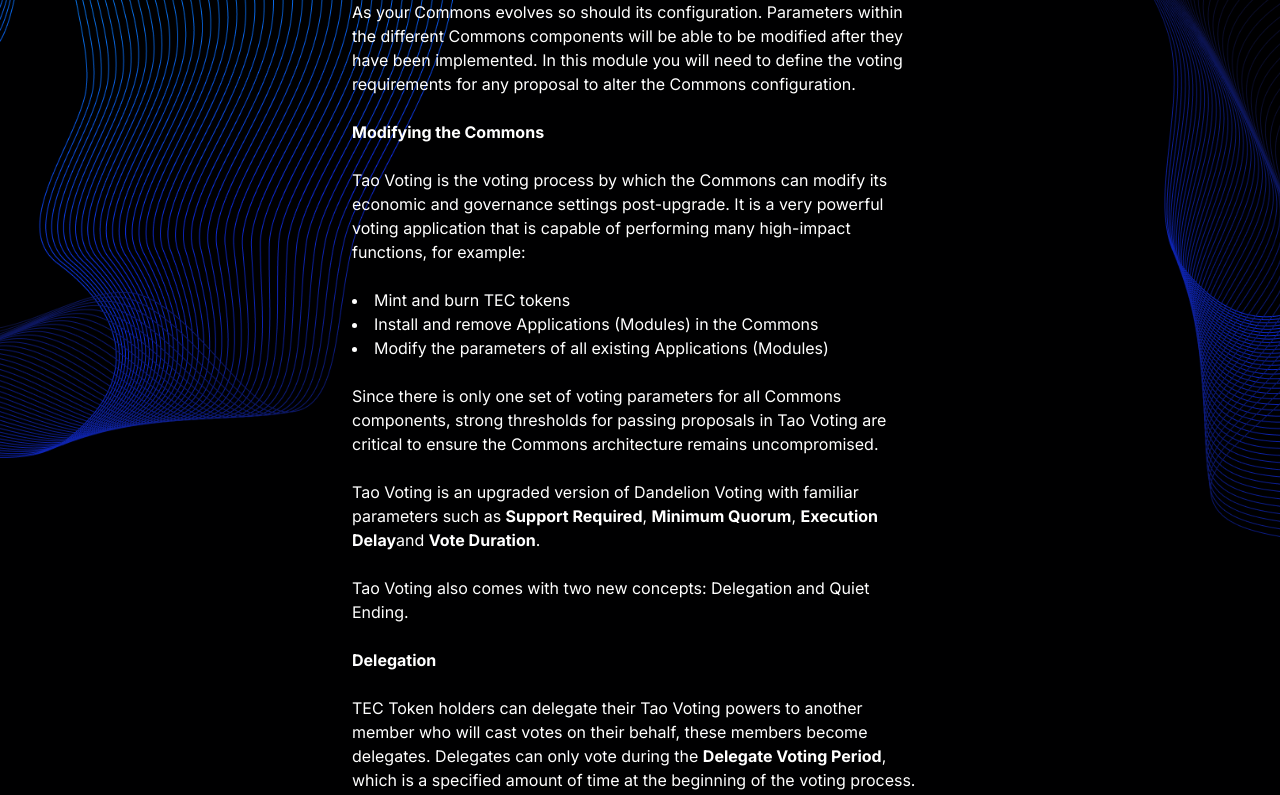
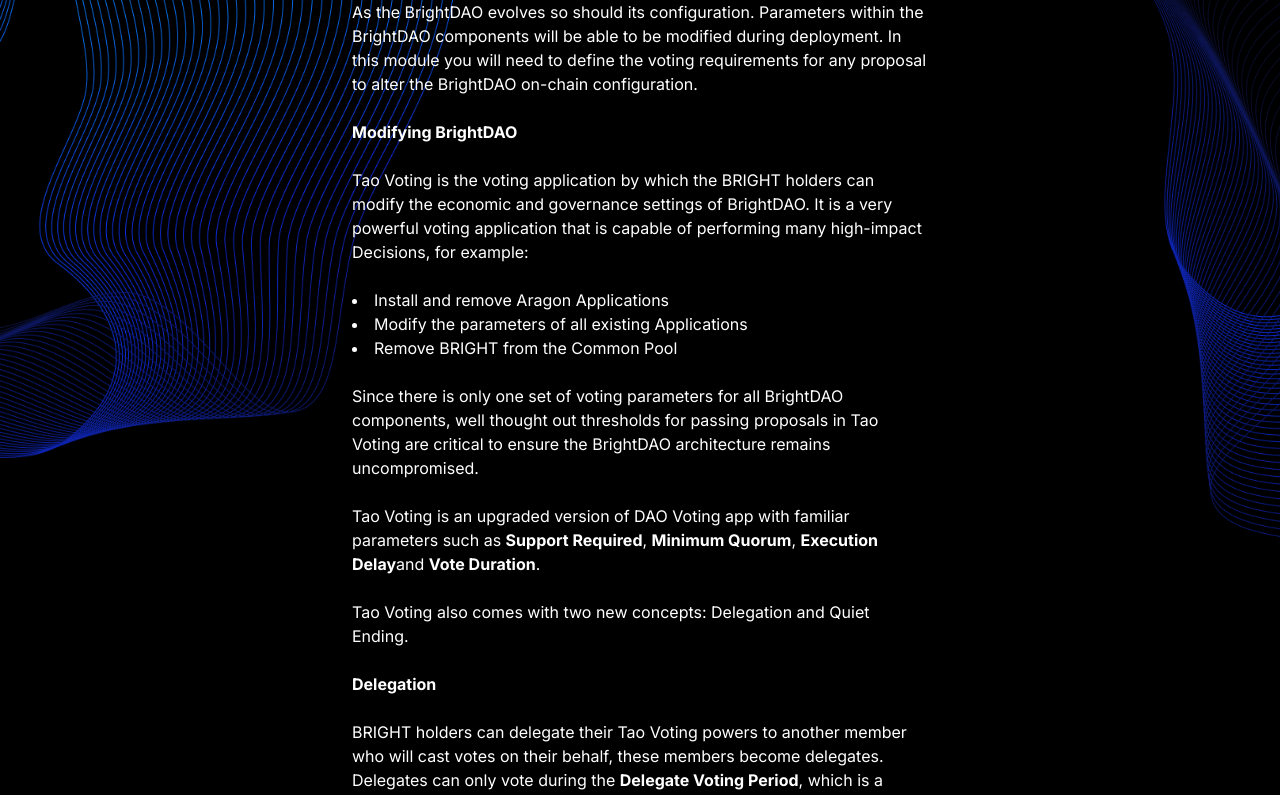
Before and after one commit to CommonsBuild/commons-config-frontend, a Next.js app: page /learn/3 in a window 1280 px wide. Shown: the part 520-1315 px from the top of the page. Built offline with nearby package versions, Linux system fonts and the light colour scheme; no server answers; a web font is replaced by a local one.

Commit message:
refactor: new interface to BrightDAO

```diff
--- a/src/components/modals/AddProposal.tsx
+++ b/src/components/modals/AddProposal.tsx
@@ -60,10 +60,10 @@ function AddProposal({ isOpen, handleClose, onClick }: AddProposalProps) {
           onChange={(event: React.ChangeEvent<HTMLInputElement>) =>
             handleChange(event)
           }
-          placeholder="wxDAI"
+          placeholder="BRIGHT"
         />
         <p className="font-inter text-neon-light pt-3">
-          How much wxDAI is being governed by Conviction Voting
+          How much BRIGHT is being governed by Conviction Voting
         </p>
         <Input
           name="commonPool"
@@ -72,13 +72,13 @@ function AddProposal({ isOpen, handleClose, onClick }: AddProposalProps) {
           onChange={(event: React.ChangeEvent<HTMLInputElement>) =>
             handleChange(event)
           }
-          placeholder="wxDAI"
+          placeholder="BRIGHT"
         />
         <p className="font-inter text-neon-light pt-3">
-          How many TEC tokens are Actively Voting in Conviction Voting?
+          How many BRIGHT are Actively Voting in Conviction Voting?
         </p>
         <p className="font-inter text-gray-200 text-xs pt-3 pb-1">
-          Hatchers will have ~2 million TEC tokens they can vote with.
+          Hatchers will have ~2 million BRIGHT they can vote with.
         </p>
         <Input
           name="effectiveSupply"
@@ -87,7 +87,7 @@ function AddProposal({ isOpen, handleClose, onClick }: AddProposalProps) {
           onChange={(event: React.ChangeEvent<HTMLInputElement>) =>
             handleChange(event)
           }
-          placeholder="TEC"
+          placeholder="BRIGHT"
         />
       </div>
     </Modal>
--- a/src/components/tables/ConvictionVoting.tsx
+++ b/src/components/tables/ConvictionVoting.tsx
@@ -23,24 +23,24 @@ function ConvictionVotingTable({
             tooltipText="A simluted funding request using Conviction Voting"
           />
           <TableHeader
-            headerText="requested amount (wxdai)"
+            headerText="requested amount (BRIGHT)"
             size="l"
             tooltipText="The amount of funds being asked for from the Common Pool"
           />
           <TableHeader
-            headerText="common pool (wxdai)"
+            headerText="common pool (BRIGHT)"
             size="l"
             tooltipText="The amount of funds currently in the Common Pool"
           />
           <TableHeader
-            headerText="effective supply (tec)"
+            headerText="effective supply (BRIGHT)"
             size="l"
             tooltipText="The cumulative total of all TEC tokens staked on all proposals in Conviction Voting"
           />
           <TableHeader
             headerText={`min tokens needed to pass in ${
               timePeriod || '2 weeks'
-            } (tec)`}
+            } (BRIGHT)`}
             size="l"
             tooltipText="The minimum amount of tokens needed to pass this funding request in the given timeframe"
           />
--- a/src/pages/learn/3.tsx
+++ b/src/pages/learn/3.tsx
@@ -12,36 +12,37 @@ function LearnThree() {
       <div className="font-inter">
         <br />
         <p>
-          As your Commons evolves so should its configuration. Parameters within
-          the different Commons components will be able to be modified after
-          they have been implemented. In this module you will need to define the
-          voting requirements for any proposal to alter the Commons
+          As the BrightDAO evolves so should its configuration. Parameters
+          within the BrightDAO components will be able to be modified during
+          deployment. In this module you will need to define the voting
+          requirements for any proposal to alter the BrightDAO on-chain
           configuration.
         </p>
         <br />
-        <p className="font-bold">Modifying the Commons</p>
+        <p className="font-bold">Modifying BrightDAO</p>
         <br />
         <p>
-          Tao Voting is the voting process by which the Commons can modify its
-          economic and governance settings post-upgrade. It is a very powerful
-          voting application that is capable of performing many high-impact
-          functions, for example:
+          Tao Voting is the voting application by which the BRIGHT holders can
+          modify the economic and governance settings of BrightDAO. It is a very
+          powerful voting application that is capable of performing many
+          high-impact Decisions, for example:
         </p>
         <br />
         <ul className="list-disc list-inside">
-          <li>Mint and burn TEC tokens</li>
-          <li>Install and remove Applications (Modules) in the Commons</li>
-          <li>Modify the parameters of all existing Applications (Modules)</li>
+          <li>Install and remove Aragon Applications</li>
+          <li>Modify the parameters of all existing Applications</li>
+          <li>Remove BRIGHT from the Common Pool</li>
         </ul>
         <br />
         <p>
-          Since there is only one set of voting parameters for all Commons
-          components, strong thresholds for passing proposals in Tao Voting are
-          critical to ensure the Commons architecture remains uncompromised.
+          Since there is only one set of voting parameters for all BrightDAO
+          components, well thought out thresholds for passing proposals in Tao
+          Voting are critical to ensure the BrightDAO architecture remains
+          uncompromised.
         </p>
         <br />
         <p>
-          Tao Voting is an upgraded version of Dandelion Voting with familiar
+          Tao Voting is an upgraded version of DAO Voting app with familiar
           parameters such as <strong>Support Required</strong>,{' '}
           <strong>Minimum Quorum</strong>, <strong>Execution Delay</strong>
           and <strong>Vote Duration</strong>.
@@ -55,9 +56,9 @@ function LearnThree() {
         <p className="font-bold">Delegation</p>
         <br />
         <p>
-          TEC Token holders can delegate their Tao Voting powers to another
-          member who will cast votes on their behalf, these members become
-          delegates. Delegates can only vote during the{' '}
+          BRIGHT holders can delegate their Tao Voting powers to another member
+          who will cast votes on their behalf, these members become delegates.
+          Delegates can only vote during the{' '}
           <strong>Delegate Voting Period</strong>, which is a specified amount
           of time at the beginning of the voting process. If a delegate votes
           contrary to their delegator the delegator can veto the delegated vote
@@ -80,9 +81,9 @@ function LearnThree() {
         <br />
         <p className="font-bold leading-loose">You decide:</p>
         <ul className="list-disc list-inside">
-          <li>Legacy Dandelion Voting settings</li>
-          <li>The amount of time Delegates are allowed to vote</li>
-          <li>How long to listen for a change of outcome</li>
+          <li>Normal DAO Voting settings </li>
+          <li>The amount of time Delegates are allowed to vote </li>
+          <li>How long to listen for a change of outcome </li>
           <li>The amount of time that can be added for voting</li>
         </ul>
         <p className="font-bj font-bold text-lg my-6">
--- a/src/pages/learn/4.tsx
+++ b/src/pages/learn/4.tsx
@@ -12,12 +12,12 @@ function LearnFour() {
       <div className="font-inter">
         <br />
         <p>
-          Conviction Voting is the governance system in which Commons Members
-          create proposals to request funds from the Common Pool.
+          Conviction Voting is the governance system in which BrightDAO Members
+          create proposals to request funds from the BrightDAO.
         </p>
         <br />
         <p>
-          TEC tokens can be staked on these proposals to signal approval of the
+          BRIGHT can be staked on these proposals to signal approval of the
           request. Staked tokens accrue voting power, or Conviction,
           continuously over time. The amount of tokens currently voting on all
           proposals in Conviction Voting is represented by the term{' '}
@@ -27,15 +27,16 @@ function LearnFour() {
         </p>
         <br />
         <p>
-          This is the real power behind the TEC token. TEC holders have a direct
-          impact on funding Token Engineering by reviewing projects and voting
-          on which initiatives get funded and how much funding they receive.
+          This is the real power behind the BRIGHT token. BRIGHT holders have a
+          direct impact on funding BrightDAO ecosystem by reviewing projects and
+          voting on which initiatives get funded and how much funding they
+          receive.
         </p>
         <br />
         <p>
           The <strong>Spending Limit</strong> sets the maximum percentage of the
           Common Pool funds that can be requested by a single proposal. The{' '}
-          <strong>Minimum Conviction</strong> dictates how many TEC tokens are
+          <strong>Minimum Conviction</strong> dictates how many BRIGHT are
           needed to pass a proposal, no matter how small the amount requested.
         </p>
         <br />
```
